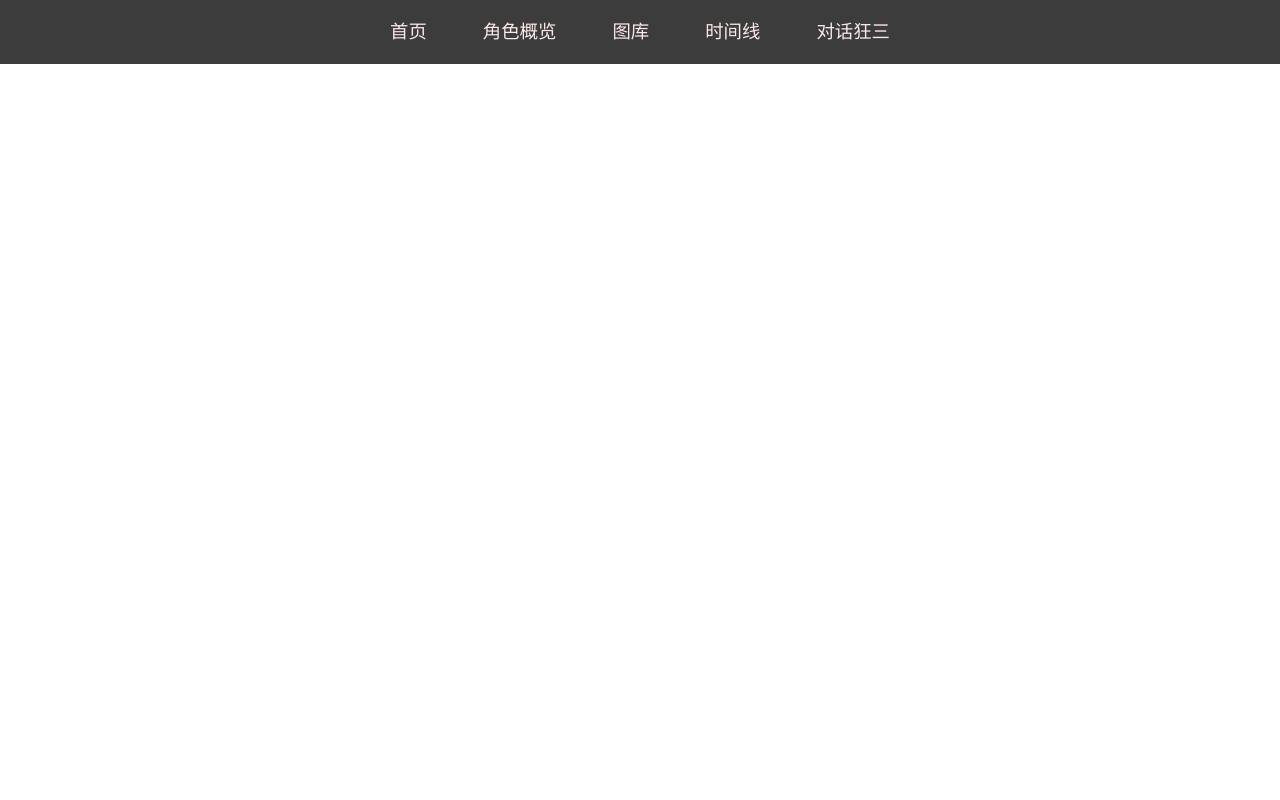
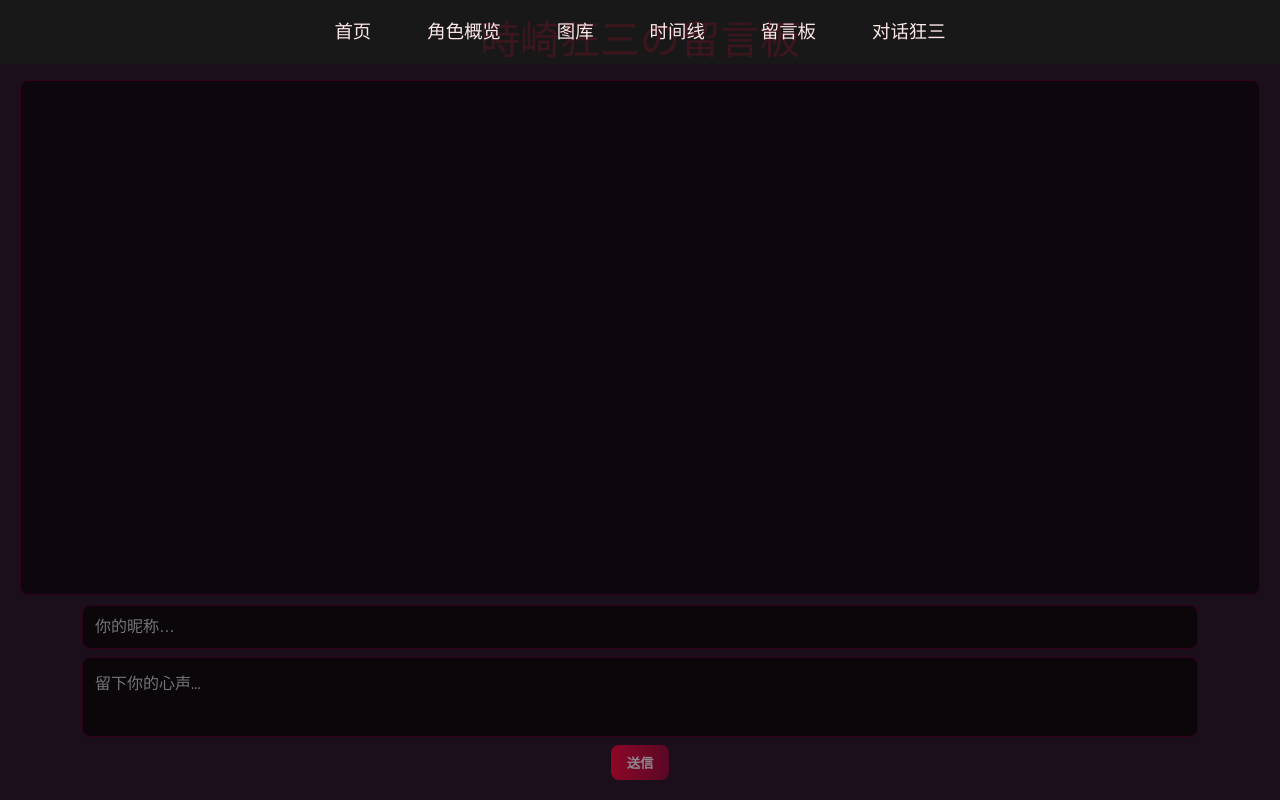
Before and after one commit to pghdzh/kuangsan, a Vue app: page /#/board in a window 1280 px wide. Before the commit this address had no page. Built offline with nearby package versions, Linux system fonts and the light colour scheme.

Commit message:
留言板

```diff
--- a/src/components/AppHeader.vue
+++ b/src/components/AppHeader.vue
@@ -18,6 +18,7 @@
   { name: '角色概览', path: '/overview' },
   { name: '图库', path: '/gallery' },
   { name: '时间线', path: '/timeline' },
+  { name: '留言板', path: '/board' },
   { name: '对话狂三', path: '/talk' }
 ])
 </script>
@@ -31,6 +32,7 @@
   top: 0;
   z-index: 100;
   height: 64px;
+
   .nav-list {
     ul {
       display: flex;
@@ -73,6 +75,7 @@
           &::before {
             transform: translate(-50%, -50%) scale(1);
           }
+
           &::after {
             transform: translate(-50%, -100%) rotate(360deg) scale(1);
             transition: transform 1s ease-in-out;
--- a/src/router/index.ts
+++ b/src/router/index.ts
@@ -25,7 +25,10 @@ const router = createRouter({
       path: "/timeline",
       component: () => import("@/views/timelineView/index.vue"),
     },
-
+    {
+      path: "/board",
+      component: () => import("@/views/boardView/index.vue"),
+    },
     {
       path: "/talk",
       component: () => import("@/views/talkView/index.vue"),
--- /dev/null
+++ b/src/views/boardView/index.vue
@@ -0,0 +1,189 @@
+<template>
+    <div class="board-page">
+        <h1 class="title">時崎狂三の留言板</h1>
+        <div class="messages" ref="msgList">
+            <transition-group name="fade" tag="div">
+                <div v-for="(msg, index) in messages" :key="index" class="message">
+                    <div class="header">
+                        <span class="nickname">{{ msg.nickname }}</span>
+                        <span class="time">{{ formatTime(msg.time) }}</span>
+                    </div>
+                    <div class="content">
+                        <div class="text" v-html="msg.text"></div>
+                    </div>
+                </div>
+            </transition-group>
+        </div>
+        <form class="input-area" @submit.prevent="postMessage">
+            <input v-model="nickname" type="text" placeholder="你的昵称…" :disabled="loading" />
+            <textarea v-model="input" placeholder="留下你的心声…" :disabled="loading"></textarea>
+            <button type="submit" :disabled="!input.trim() || !nickname.trim() || loading">送信</button>
+        </form>
+    </div>
+</template>
+
+<script setup lang="ts">
+import { ref, onMounted, nextTick } from 'vue'
+import MarkdownIt from 'markdown-it'
+
+const STORAGE_KEY = 'kurumi_board'
+const md = new MarkdownIt()
+
+interface Msg { nickname: string; text: string; time: number }
+
+const messages = ref<Msg[]>(loadMessages())
+const nickname = ref('')
+const input = ref('')
+const loading = ref(false)
+const msgList = ref<HTMLElement>()
+
+function loadMessages(): Msg[] {
+    const saved = localStorage.getItem(STORAGE_KEY)
+    if (saved) {
+        try { return JSON.parse(saved) }
+        catch { return [] }
+    }
+    return []
+}
+
+function saveMessages() {
+    localStorage.setItem(STORAGE_KEY, JSON.stringify(messages.value))
+}
+
+function formatTime(ts: number) {
+    const d = new Date(ts)
+    return d.toLocaleString('ja-JP', { hour12: false })
+}
+
+async function postMessage() {
+    if (!input.value.trim() || !nickname.value.trim()) return
+    loading.value = true
+    const text = md.render(input.value)
+    messages.value.push({ nickname: nickname.value.trim(), text, time: Date.now() })
+    input.value = ''
+    saveMessages()
+    await scrollBottom()
+    loading.value = false
+}
+
+async function scrollBottom() {
+    await nextTick()
+    if (msgList.value) msgList.value.scrollTop = msgList.value.scrollHeight
+}
+
+onMounted(() => {
+    scrollBottom()
+})
+</script>
+
+<style scoped>
+.board-page {
+    width: 100%;
+    margin: 0 auto;
+    padding: 20px;
+    background: #1a0f1a;
+    color: #fff;
+    font-family: 'Creepster', sans-serif;
+    display: flex;
+    flex-direction: column;
+    height: 100vh;
+}
+
+.title {
+    text-align: center;
+    font-size: 2.5rem;
+    color: #ff0033;
+    margin-bottom: 20px;
+}
+
+.messages {
+    flex: 1;
+    overflow-y: auto;
+    padding: 10px;
+    background: rgba(0, 0, 0, 0.5);
+    border: 1px solid #33001a;
+    border-radius: 8px;
+}
+
+.message {
+    margin-bottom: 16px;
+    animation: fade-in 0.5s;
+}
+
+.header {
+    display: flex;
+    justify-content: space-between;
+    margin-bottom: 4px;
+}
+
+.nickname {
+    font-weight: bold;
+    color: #ff79c6;
+}
+
+.time {
+    font-size: 0.75rem;
+    opacity: 0.6;
+}
+
+.content {
+    background: rgba(255, 0, 51, 0.1);
+    border: 1px solid rgba(255, 0, 51, 0.4);
+    backdrop-filter: blur(6px);
+    padding: 12px;
+    border-radius: 12px;
+}
+
+.input-area {
+    display: flex;
+    flex-direction: column;
+    align-items: center;
+    padding-top: 10px;
+}
+
+.input-area input,
+.input-area textarea {
+    width: 90%;
+    margin-bottom: 8px;
+    padding: 12px;
+    font-size: 1rem;
+    background: rgba(0, 0, 0, 0.6);
+    border: 1px solid #33001a;
+    color: #fff;
+    border-radius: 8px;
+    outline: none;
+}
+
+.input-area textarea {
+    height: 80px;
+    resize: none;
+}
+
+.input-area button {
+    padding: 8px 16px;
+    background: linear-gradient(to right, #ff0033, #990033);
+    border: none;
+    border-radius: 8px;
+    color: #fff;
+    font-weight: bold;
+    cursor: pointer;
+    transition: background 0.3s;
+}
+
+.input-area button:disabled {
+    opacity: 0.5;
+    cursor: not-allowed;
+}
+
+@keyframes fade-in {
+    from {
+        opacity: 0;
+        transform: translateY(10px);
+    }
+
+    to {
+        opacity: 1;
+        transform: translateY(0);
+    }
+}
+</style>
--- a/src/views/talkView/index.vue
+++ b/src/views/talkView/index.vue
@@ -3,11 +3,7 @@
     <div class="chat-container">
       <div class="messages" ref="msgList">
         <transition-group name="msg" tag="div">
-            <div
-              v-for="msg in chatLog"
-              :key="msg.id"
-              :class="['message', msg.role, { error: msg.isError }]"
-            >
+          <div v-for="msg in chatLog" :key="msg.id" :class="['message', msg.role, { error: msg.isError }]">
             <div class="avatar" :class="msg.role"></div>
             <div class="bubble">
               <div class="content" v-html="msg.text"></div>
@@ -32,7 +28,7 @@
 </template>
 
 <script setup lang="ts">
-  import { ref, onMounted, nextTick, watch } from 'vue'
+import { ref, onMounted, nextTick, watch, onBeforeUnmount } from 'vue'
 import { sendMessageToChatGPT } from "@/api/opaiApi"
 import MarkdownIt from 'markdown-it'
 
@@ -45,6 +41,7 @@
   role: 'user' | 'bot'
   text: string
   isError?: boolean
+  isEgg?: boolean
 }
 
 const chatLog = ref<ChatMsg[]>(loadChatLog())
@@ -53,12 +50,47 @@
 const msgList = ref<HTMLElement>()
 const isVoiceEnabled = ref(loadVoiceSetting())
 
+// 1. 定义无输入彩蛋列表
+const noInputEggs = [
+  { file: 'noInput (1).mp3', text: '喂…别一直沉默，说点什么嘛♡' },
+  { file: 'noInput (2).mp3', text: '无聊了吗？能听到我的声音吗？' },
+  { file: 'noInput (3).mp3', text: '这么安静…仿佛时间都停止了♡' },
+  { file: 'noInput (4).mp3', text: '呵呵，就不跟我说句话吗？' },
+  { file: 'noInput (5).mp3', text: '只有时间在流逝…好寂寞呢♡' }
+]
+let idleTimer: ReturnType<typeof setTimeout>
+// 2. 触发彩蛋的方法（随机挑选、打标记）
+function triggerNoInputEgg() {
+  const egg = noInputEggs[Math.floor(Math.random() * noInputEggs.length)]
+  // 播放对应语音
+  playVoice(egg.file.replace('.mp3', ''))
+  // 推入气泡，标记 isEgg: true
+  chatLog.value.push({
+    id: Date.now(),
+    role: 'bot',
+    text: md.render(`<p style="opacity:.7">${egg.text}</p>`),
+    isEgg: true
+  })
+  resetIdleTimer()  // 重新启动定时器
+}
+
+// 3. 重置／启动 30 秒无输入定时器
+function resetIdleTimer() {
+  clearTimeout(idleTimer)
+  idleTimer = setTimeout(triggerNoInputEgg, 30 * 1000)
+}
+
+
+
 function loadVoiceSetting() {
   const saved = localStorage.getItem(STORAGE_VOICE_KEY)
   return saved !== null ? JSON.parse(saved) : true
 }
 
 watch(isVoiceEnabled, (val) => {
+  if (isVoiceEnabled) {
+    playVoice('welcome')
+  }
   localStorage.setItem(STORAGE_VOICE_KEY, JSON.stringify(val))
 })
 
@@ -70,14 +102,15 @@
 
 async function sendMessage() {
   if (!input.value.trim()) return
-
+  resetIdleTimer()
   const userText = input.value
   chatLog.value.push({ id: Date.now(), role: 'user', text: md.render(userText) })
   input.value = ''
   loading.value = true
-    playVoice('thinking')
+  playVoice('think')
 
   try {
+    const history = chatLog.value.filter(msg => !msg.isEgg)
     const botReply = await sendMessageToChatGPT(userText, chatLog.value)
     chatLog.value.push({ id: Date.now() + 1, role: 'bot', text: md.render(botReply) })
   } catch (e) {
@@ -133,7 +166,13 @@
 
 onMounted(() => {
   scrollToBottom()
+  resetIdleTimer()
 })
+
+onBeforeUnmount(() => {
+  clearTimeout(idleTimer)
+})
+
 </script>
 
 <style scoped>
@@ -149,9 +188,12 @@
 }
 
 @keyframes gradient-flow {
-    0%, 100% {
+
+  0%,
+  100% {
     background-position: 0% 50%;
   }
+
   50% {
     background-position: 100% 50%;
   }
@@ -197,7 +239,7 @@
 }
 
 .avatar.bot {
-    background-image: url('@/assets/images/2 (3).jpg');
+  background-image: url('@/assets/images/1 (1).jpg');
   box-shadow: 0 0 12px #ff0033;
 }
 
@@ -291,6 +333,7 @@
     width: 36px;
     height: 36px;
   }
+
   .bubble {
     max-width: 80%;
     font-size: 14px;
```
Also changed, not shown: 1 other file (tests, documents, lock files or other folders). Lines whose indentation alone changed are shown as unchanged.
